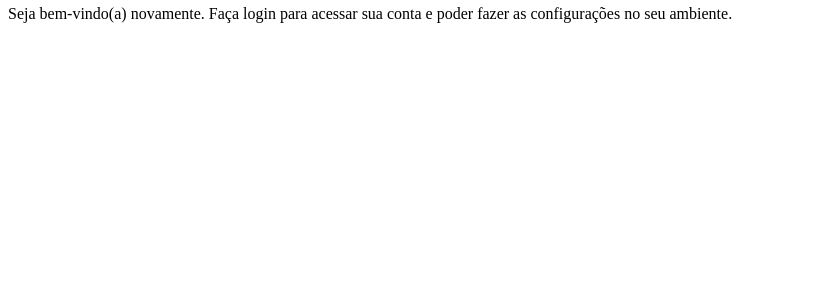
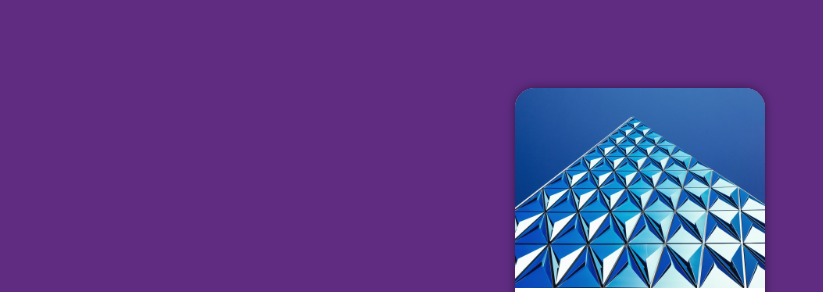
Before and after one commit to MarceloSobota/Projeto-Login, a plain HTML site: page index.html in a window 1280 px wide. Shown: the part 62-354 px from the top of the page, without its empty margins (0-823 px from the left). Drawn offline with Linux system fonts and the light colour scheme.

Commit message:
Atualização

```diff
--- a/estilos/style.css
+++ b/estilos/style.css
@@ -4,3 +4,55 @@
 
 verde #49a0d9
 Lilas #5f2c82*/
+
+* {
+
+    font-family: system-ui, -apple-system, BlinkMacSystemFont, 'Segoe UI', Roboto, Oxygen, Ubuntu, Cantarell, 'Open Sans', 'Helvetica Neue', sans-serif;
+    margin: 0px;
+    padding: 0PX;
+    box-sizing: border-box;
+}
+
+body, html {
+
+    background-color: #5f2c82;
+    height: 100vh;
+    width: 100vw;
+}
+
+main{
+
+    height: 100vh;
+    width: 100vw;
+}
+
+section#login{
+
+    position: absolute;
+    top: 50%;
+    left: 50%;
+    transform: translate(-50%, -50%);
+    overflow: hidden;
+    background-color: white;
+    width: 250px;
+    height: 500px;
+    border-radius: 20px;
+    box-shadow: 0px 0px 10px rgba(0, 0, 0, 0.450);
+}
+
+section#login > div#imagem{
+
+    display: block;
+    background: #5f2c82 url(../imagens/metal.jpg) no-repeat;
+    background-size: cover;
+    background-position: center bottom;
+    height: 200px;
+}
+
+section#login > div#formulario{
+
+    display: block;
+    padding: 10px;
+
+
+}
--- a/index.html
+++ b/index.html
@@ -5,7 +5,7 @@
     <meta http-equiv="X-UA-Compatible" content="IE=edge">
     <meta name="viewport" content="width=device-width, initial-scale=1.0">
     <title>Login</title>
-    <link rel="stylesheet" href="/estilos/style.css">
+    <link rel="stylesheet" href="estilos/style.css">
 </head>
 <body>
     <main>
```
Also changed, not shown: imagens/metal.jpg (renamed from imagens/pexels-scott-webb-139198.jpg).
